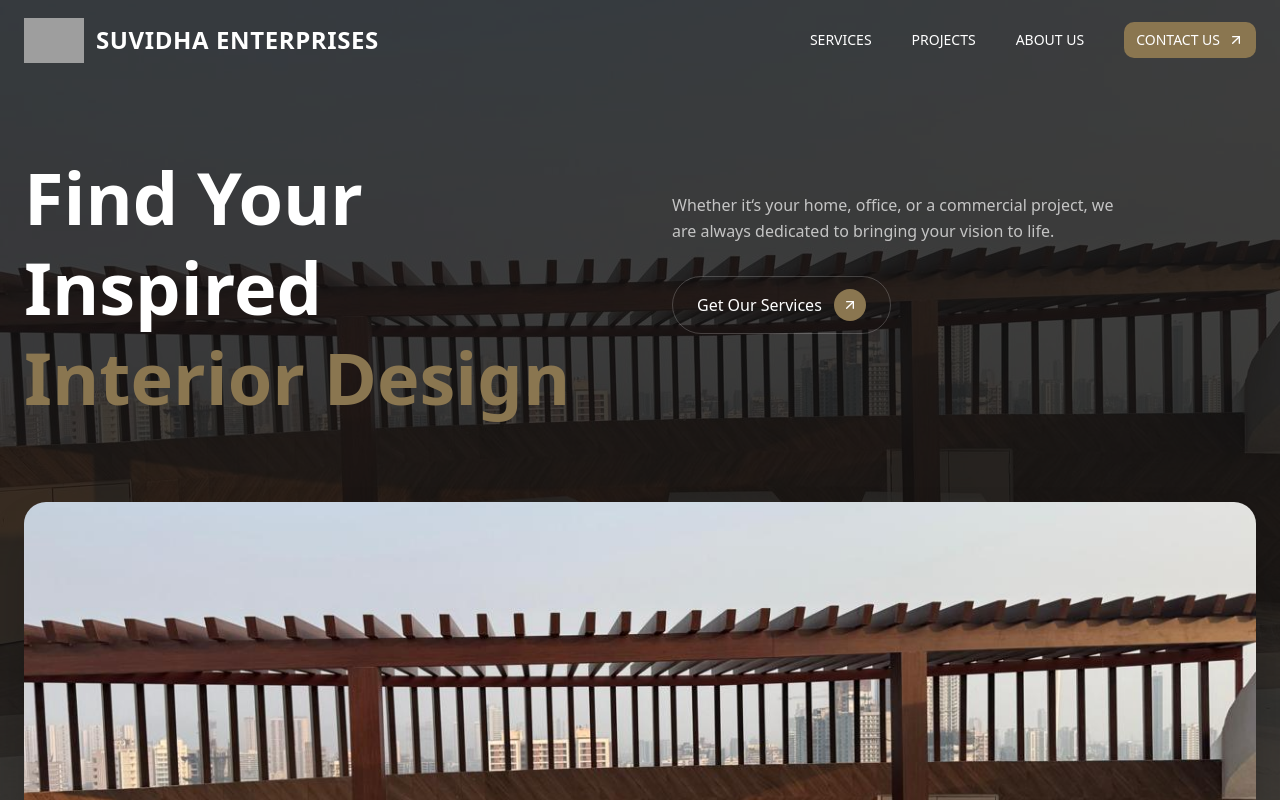
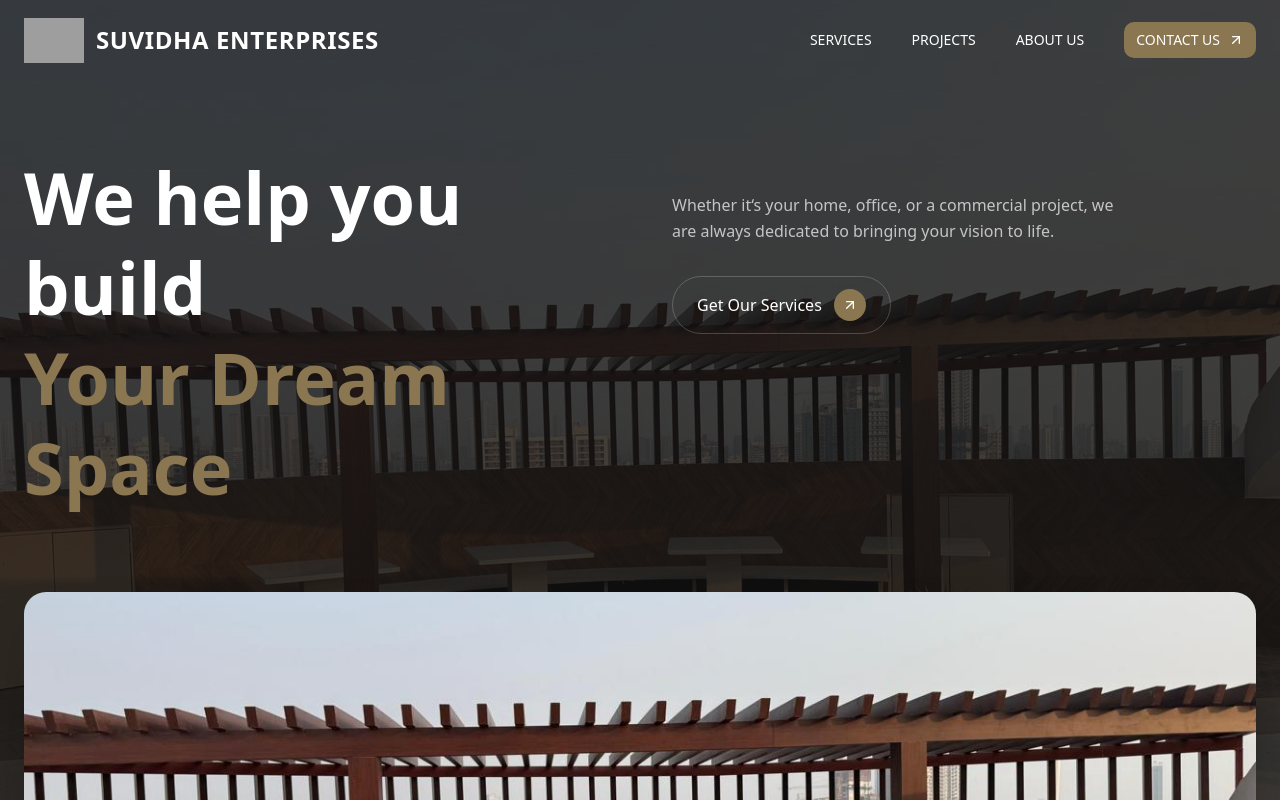
Before and after one commit to saniyafarzindeveloper/suvidha-enterprises, a Next.js app: page /projects in a window 1280 px wide. Shown: the top 800 px of the page. Built offline with nearby package versions, Linux system fonts and the light colour scheme; grey boxes are pictures that could not be loaded.

Commit message:
modified project about us

```diff
--- a/components/projects/ProjectsHero.tsx
+++ b/components/projects/ProjectsHero.tsx
@@ -30,9 +30,9 @@ export default function ProjectsHero() {
               transition={{ duration: 0.8 }}
             >
               <h1 className="text-4xl md:text-6xl lg:text-7xl font-bold leading-tight text-white">
-                Find Your Inspired
+               We help you build
                 <br />
-                <span className="text-[#8A7650]">Interior Design</span>
+                <span className="text-[#8A7650]">Your Dream Space</span>
               </h1>
             </motion.div>
 
```
